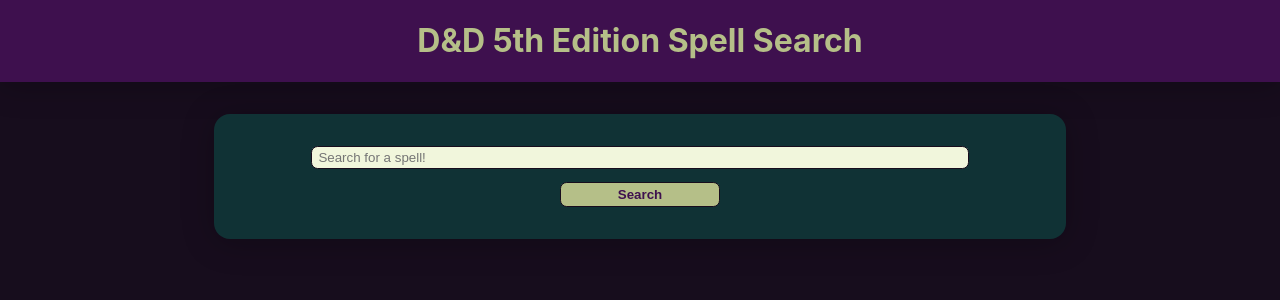
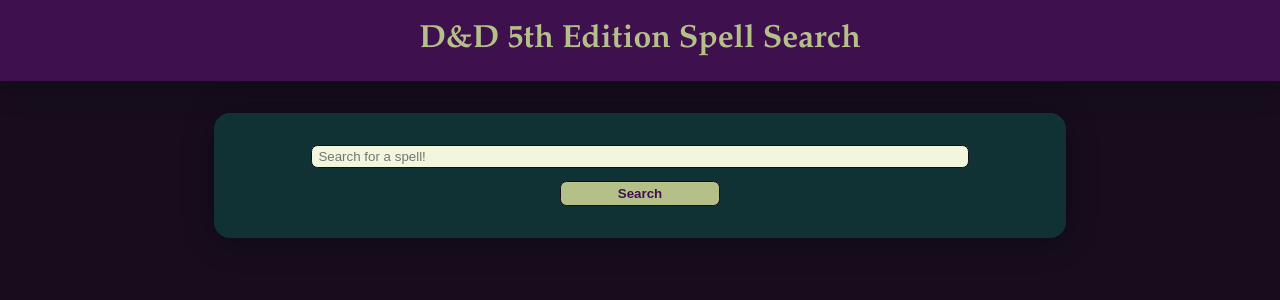
Before and after one commit to mmiatech/dnd-spells, a React (Create React App) app: page / in a window 1280 px wide. Shown: the top 300 px of the page. Built offline with nearby package versions, Linux system fonts and the light colour scheme.

Commit message:
some minor adjustments

```diff
--- a/src/App.css
+++ b/src/App.css
@@ -14,10 +14,20 @@
   box-shadow: 0 .2em 2em rgba(0, 0, 0, 0.25);
 }
 
+h1, h2 {
+  font-family: Garamond, Baskerville, Baskerville Old Face, Hoefler Text, Times New Roman, serif;
+}
+
 .container {
-  max-width: 70%;
+  max-width: 90%;
   margin: 0 auto;
   align-content: center;
+}
+
+@media only screen and (min-width: 768px) {
+  .container {
+    max-width: 70%;
+  }
 }
 
 .paper {
--- a/src/SpellInfo.js
+++ b/src/SpellInfo.js
@@ -22,7 +22,7 @@
             <h2>{spellInfo.data.name}</h2>
             <p><strong>Casting Time: </strong>{spellInfo.data.casting_time}</p>
             <p><strong>Range: </strong>{spellInfo.data.range}</p>
-            <p><strong>Compents: </strong>{componentsList}</p>
+            <p><strong>Components: </strong>{componentsList}</p>
             <p><strong>Duration: </strong>{spellInfo.data.duration}</p>
             <p><strong>Classes: </strong>{classesList}</p>
             <p>{description}</p>
```
Also changed, not shown: 10 other files (tests, documents, lock files or other folders).
